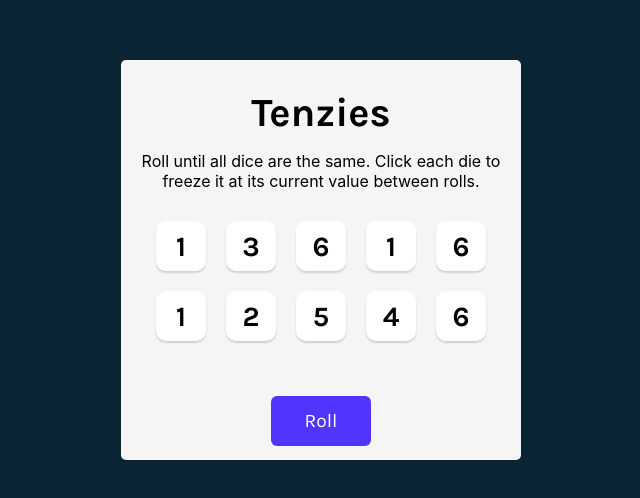
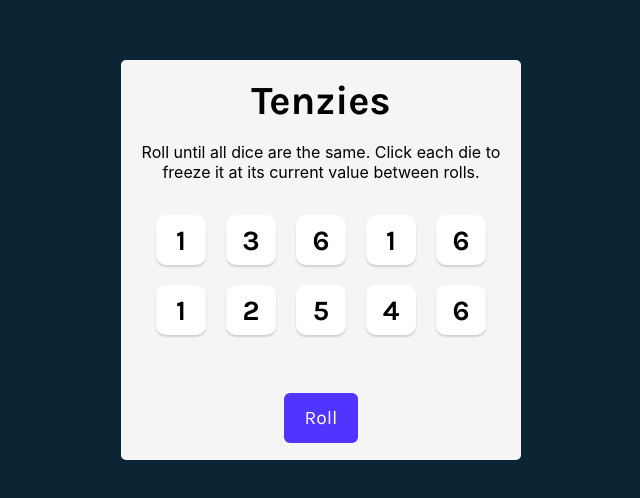
Before and after one commit to daliduraku/tenzies, a React (Vite) app: page / in a window 1280 px wide. Shown: the part 140-638 px from the top of the page, without its empty margins (319-959 px from the left). Built offline with nearby package versions, Linux system fonts and the light colour scheme.

Commit message:
feat: styling for ARIA attributes

```diff
--- a/src/index.css
+++ b/src/index.css
@@ -68,10 +68,24 @@
 
 button.roll-dice {
   height: 50px;
-  width: 100px;
+  white-space: nowrap;
+  width: auto;
+  padding: 6px 21px;
   border: none;
   border-radius: 6px;
   background-color: #5035FF;
   color: white;
   font-size: 1.2rem;
 }
+
+.sr-only {
+  position: absolute;
+  width: 1px;
+  height: 1px;
+  padding: 0;
+  margin: -1px;
+  overflow: hidden;
+  clip: rect(0, 0, 0, 0);
+  white-space: nowrap;
+  border: 0;
+}
```
